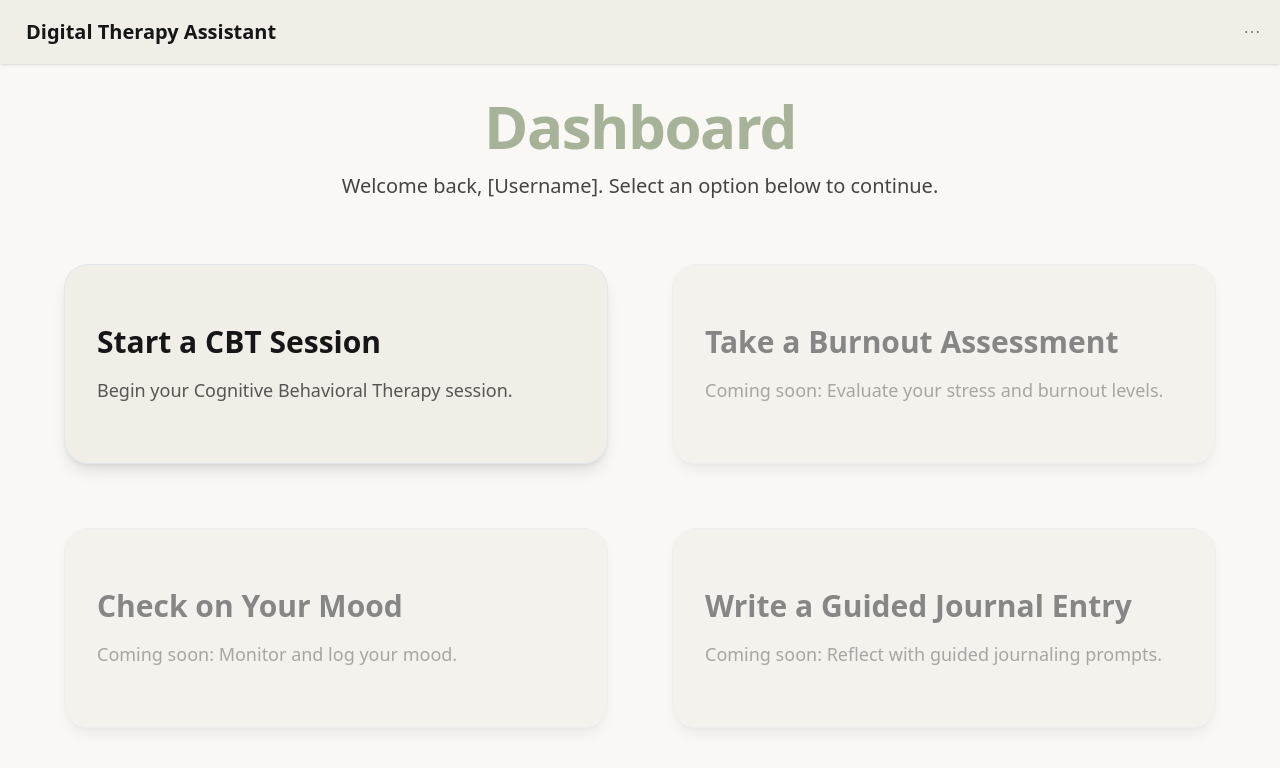
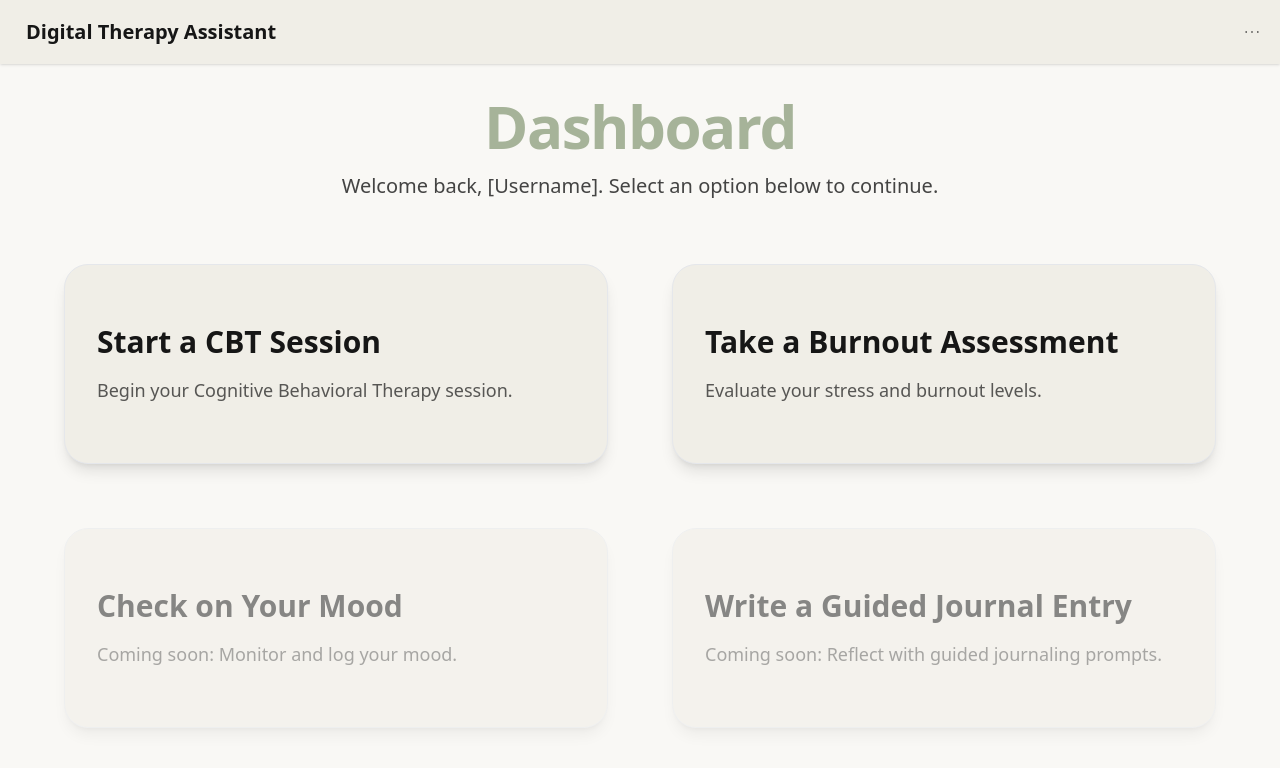
Before and after one commit to maremivazquez1/DigitalTherapyAssistant, a React (Vite) app in the folder frontend/: page / in a window 1280 px wide. Shown: the top 768 px of the page. Built offline with nearby package versions, Linux system fonts and the light colour scheme; sample sign-in values are in the browser's storage.

Commit message:
dashboard updated to link to burnout

```diff
--- a/frontend/src/components/Dashboard.tsx
+++ b/frontend/src/components/Dashboard.tsx
@@ -29,16 +29,18 @@ const Dashboard = () => {
           </Link>
 
           {/* Take a Burnout Assessment Card */}
-          <div className="group">
-            <div className="flex flex-col justify-center p-8 bg-base-200 rounded-3xl shadow-lg opacity-50 cursor-not-allowed min-h-[200px] border border-gray-200">
+          <Link to="/burnout" className="group">
+            <div className="flex flex-col justify-center p-8 bg-base-200 rounded-3xl shadow-lg transition-transform transform duration-300 ease-out group-hover:scale-105 min-h-[200px] border border-gray-200">
                 <h2 className="text-3xl font-semibold text-base-content mb-4">
                   Take a Burnout Assessment
                 </h2>
                 <p className="text-lg text-base-content/70">
-                Coming soon: Evaluate your stress and burnout levels.
+                  Evaluate your stress and burnout levels.
                 </p>
               </div>
-          </div>
+          </Link>
+
+          {/* Track Your Progress Card */}
 
           {/* Check on Your Mood Card */}
           <div className="group">
```
Lines whose indentation alone changed are shown as unchanged.
